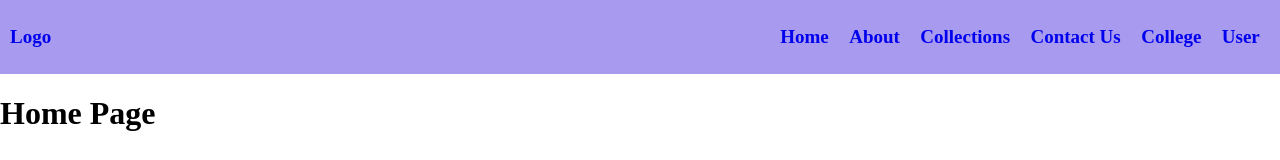
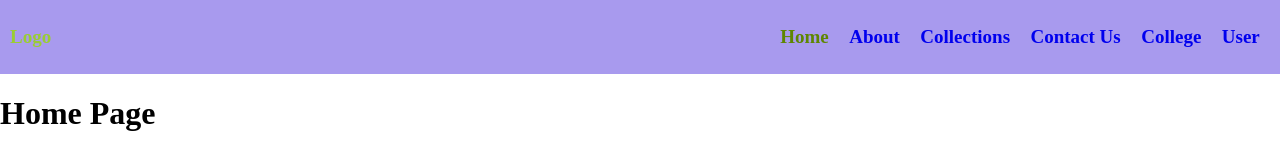
Before and after one commit to kaihatsuRONIT/reactRevision, a React (Vite) app in the folder react-with-router/: page / in a window 1280 px wide. Shown: the top 160 px of the page. Built offline with nearby package versions, Linux system fonts and the light colour scheme.

Commit message:
difference b/w navLink and link and custom-active class

```diff
--- a/react-with-router/src/NavBar.jsx
+++ b/react-with-router/src/NavBar.jsx
@@ -1,20 +1,20 @@
-import { Link, Navigate, Outlet } from "react-router";
+import { Link, Navigate, NavLink, Outlet } from "react-router";
 import './header.css'
 function NavBar() {
     return (
         <div>
             <div className="top">
             <div>
-                <Link className="link" to={"/"}><h2>Logo</h2></Link>
+                <NavLink className={({isActive}) => isActive ? "custom-active link" : " link" } to={"/"}><h2>Logo</h2></NavLink>
             </div>
             <div className="header">
                 <ul>
-                    <li ><Link to="/" className="link"><h2>Home</h2></Link></li>
-                    <li><Link to="/user/about" className="link"><h2>About</h2></Link></li>
-                    <li><Link to="/collections" className="link"><h2>Collections</h2></Link></li>
-                    <li><Link to="/contact" className="link"><h2>Contact Us</h2></Link></li>
-                    <li><Link to="/college" className="link"><h2>College</h2></Link></li>
-                    <li><Link to="/users" className="link"><h2>User</h2></Link></li>
+                    <li ><NavLink to="/" className="link"><h2>Home</h2></NavLink></li>
+                    <li><NavLink to="/user/about" className="link"><h2>About</h2></NavLink></li>
+                    <li><NavLink to="/collections" className="link"><h2>Collections</h2></NavLink></li>
+                    <li><NavLink to="/contact" className="link"><h2>Contact Us</h2></NavLink></li>
+                    <li><NavLink to="/college" className="link"><h2>College</h2></NavLink></li>
+                    <li><NavLink to="/users" className="link"><h2>User</h2></NavLink></li>
                 </ul>
             </div>
         </div>
--- a/react-with-router/src/Routes/UserList.jsx
+++ b/react-with-router/src/Routes/UserList.jsx
@@ -1,4 +1,4 @@
-import { Link, Outlet } from "react-router"
+import { Link } from "react-router"
 
 function UserList(){
     const userData = [
--- a/react-with-router/src/header.css
+++ b/react-with-router/src/header.css
@@ -29,3 +29,9 @@ body{
 .collegeLink{
     margin: 40px;
 }
+.active{
+    color: rgb(94, 134, 1);
+}
+.custom-active{
+    color: yellowgreen;
+}
```
